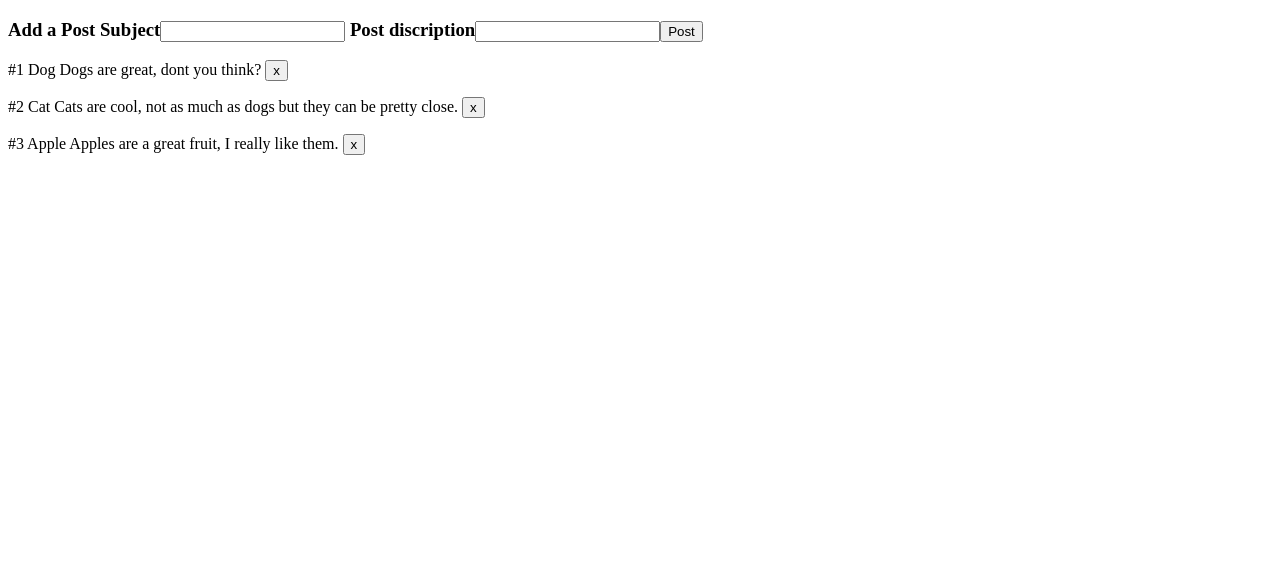
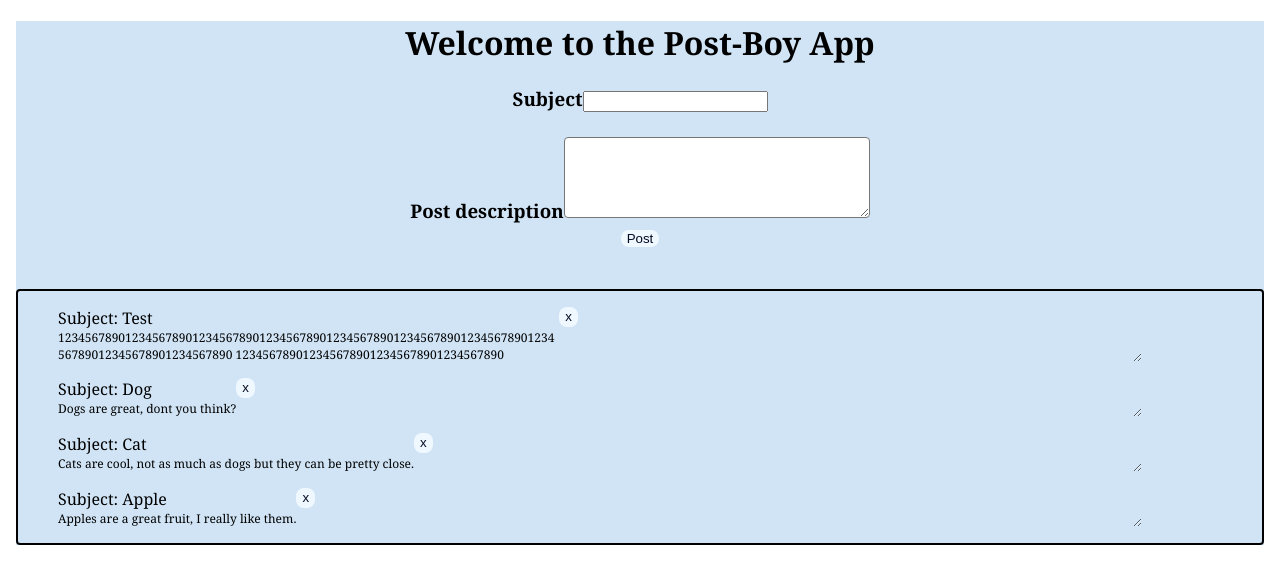
Before and after one commit to Shawjon/Assesment10, an Angular app: page / in a window 1280 px wide. Both pictures are taken after a click on the button "New Post". Shown: the top 584 px of the page. Built offline with nearby package versions, Linux system fonts and the light colour scheme.

Commit message:
added some style, list now starts at top

```diff
--- a/src/app/app.component.html
+++ b/src/app/app.component.html
@@ -1,17 +1,29 @@
-<!--The content below is only a placeholder and can be replaced.-->
-<button (click)='showform()' [hidden]='hidebox1'>New Post</button>
-  <h3 [hidden]='hidebox2'>Add a Post
-      Subject<input [(ngModel)] = "tempValue1"/>
+<body>
+  <h1>Welcome to the Post-Boy App</h1>
 
-      Post discription<input [(ngModel)] = "tempValue2"/>
-
-      <button (click)='addPost()'>Post</button>
-    </h3>
-<p [ngClass]='post.style'   *ngFor="let post of postList;let i = index; trackBy: trackByPost">
-
-  #{{i+1}}  {{post.postName}} {{post.postDiscription}}
-  <button (click)='remove(i)'>x</button>
-</p>
-
+<div class='insertFrom'>
+  <button class="button" (click)='showform()' [hidden]='hidebox1'>New Post</button>
+    <h3 [hidden]='hidebox2'>
+        Subject<input  [(ngModel)] = "tempValue1"/>
+        <br/>
+        <br/>
+        Post description<textarea id='textboxid' [(ngModel)] = "tempValue2"></textarea>
+        <br/>
+        <button class="button" (click)='addPost()'>Post</button>
+      </h3>
+</div>
+<br/>
+<div class='textStuff'>
+    <ul [ngClass]='post.style'   *ngFor="let post of postList;let i = index; trackBy: trackByPost">
+      <li class="wholePost">
+        <div>
+        <div class="Subject"> Subject:  {{post.postName}}</div>
+        <div class="PostBody"> {{post.postDescription}} </div>
+      </div>
+        <button class="xButton" (click)='remove(i)'>x</button>
+    </li>
+    </ul>
+</div>
+</body>
 
 <router-outlet></router-outlet>
--- a/src/app/app.component.scss
+++ b/src/app/app.component.scss
@@ -0,0 +1,80 @@
+h1{
+    text-align: center;
+
+}
+.textStuff{
+    border: 2px solid #000000;
+    border-radius: 4px;
+
+}
+body{
+    background: #D0E4F5 none no-repeat scroll 0 0;
+    font-family: Cambria, Cochin, Georgia, Times, 'Times New Roman', serif;
+
+}
+.insertFrom{
+    text-align:center;
+}
+#textboxid
+{
+    border-radius: 4px;
+    height:75px;
+    width: 300px;
+
+    font-size: 60%;
+
+    white-space: wrap;
+    resize: vertical;
+    overflow-wrap: break-word;
+
+    word-wrap:break-word;
+}
+.button {
+    -webkit-transition-duration: 0.4s; /* Safari */
+    transition-duration: 0.4s;
+    border-radius: 8px;
+    border: #D0E4F5;
+    color: rgb(5, 12, 36);
+    background-color: aliceblue;
+}
+
+.button:hover {
+    background-color: rgb(18, 136, 2);
+    color: white;
+}
+.xButton{
+max-height: 15pt;
+-webkit-transition-duration: 0.4s; /* Safari */
+transition-duration: 0.4s;
+border-radius: 8px;
+border: #D0E4F5;
+color: rgb(5, 12, 36);
+background-color: aliceblue;
+}
+
+.xButton:hover {
+background-color: rgb(255, 51, 0); /* Green */
+color: white;
+}
+
+.Subject{
+
+
+}
+.PostBody{
+font-size: 75%;
+max-width: 376pt;
+max-height: 25pt;
+}
+.wholePost{
+    overflow: auto;
+
+    display: flex;
+    flex: wrap;
+    max-width: 90%;
+    white-space: wrap;
+    resize: vertical;
+    overflow-wrap: break-word;
+
+    word-wrap:break-word;
+}
--- a/src/app/app.component.ts
+++ b/src/app/app.component.ts
@@ -15,7 +15,7 @@ export class AppComponent {
   title = 'The post place!';
 
 
-  tempValue1 = '';
+  tempValue1 ='';
   tempValue2 ='';
   hidebox1: boolean = false;
   hidebox2: boolean = true;
@@ -25,9 +25,10 @@ export class AppComponent {
   counter:number;
 
   postList: Post[] = [
-    {postName:"Dog", postDiscription:"Dogs are great, dont you think?", style:"new"},
-    {postName:"Cat", postDiscription:"Cats are cool, not as much as dogs but they can be pretty close.", style:"new"},
-    {postName:"Apple", postDiscription:"Apples are a great fruit, I really like them.", style:"new"}
+    {postName:"Test", postDescription:"1234567890123456789012345678901234567890123456789012345678901234567890123456789012345678901234567890 1234567890123456789012345678901234567890 12345678901234567890 ", style:"new"}
+    ,{postName:"Dog", postDescription:"Dogs are great, dont you think?", style:"new"},
+    {postName:"Cat", postDescription:"Cats are cool, not as much as dogs but they can be pretty close.", style:"new"},
+    {postName:"Apple", postDescription:"Apples are a great fruit, I really like them.", style:"new"}
 
   ]
   trackByPost(index: number, post: Post): string{
@@ -37,13 +38,19 @@ export class AppComponent {
 
 
   addPost() {
+    if((this.tempValue1 !='' && this.tempValue2 !='')  ){
+
+
     if (this.postList.every(a => a.postName != this.tempValue1)) {
-    this.postList.push(new Post(this.tempValue1, this.tempValue2));
+    this.postList.unshift(new Post(this.tempValue1, this.tempValue2));
     this.tempValue1 = '';
     this.tempValue2 = '';
     this.hidebox1 = false;
     this.hidebox2 = true;
       }
+    }else{
+      alert('Post is not complete');
+    }
     }
 
     remove(index:number){
--- a/src/app/models/postModel.ts
+++ b/src/app/models/postModel.ts
@@ -1,13 +1,13 @@
 
 export class Post {
 
-    constructor(PostName:string, PostDiscription:string) {
-      this.postDiscription = PostDiscription;
+    constructor(PostName:string, PostDescription:string) {
+      this.postDescription = PostDescription;
       this.postName = PostName;
             this.style = "New post";
 
     };
-    public postDiscription:string;
+    public postDescription:string;
     public postName: string;
     public style: string;
 
```
